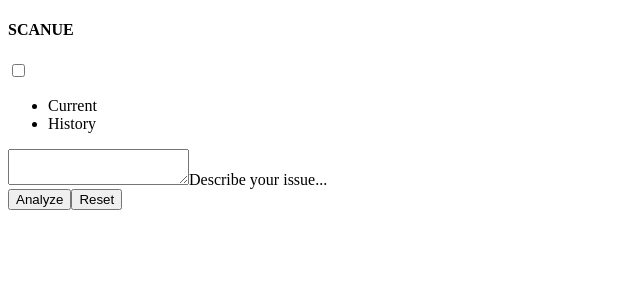
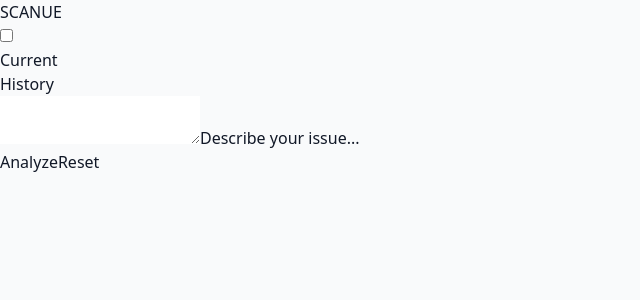
Before and after one commit to iLevyTate/SCANUEV3, a Next.js app: page / in a window 1280 px wide. Shown: the top 300 px of the page, without its empty margins (0-640 px from the left). Built offline with nearby package versions, Linux system fonts and the light colour scheme.

Commit message:
Create layout component

```diff
--- /dev/null
+++ b/src/app/layout.js
@@ -0,0 +1,13 @@
+// src/app/layout.js
+import './globals.css'; // Corrected import path
+import ClientWrapper from './components/ClientWrapper';
+
+export default function RootLayout({ children }) {
+  return (
+    <html lang="en">
+      <body>
+        <ClientWrapper>{children}</ClientWrapper>
+      </body>
+    </html>
+  );
+}
```
